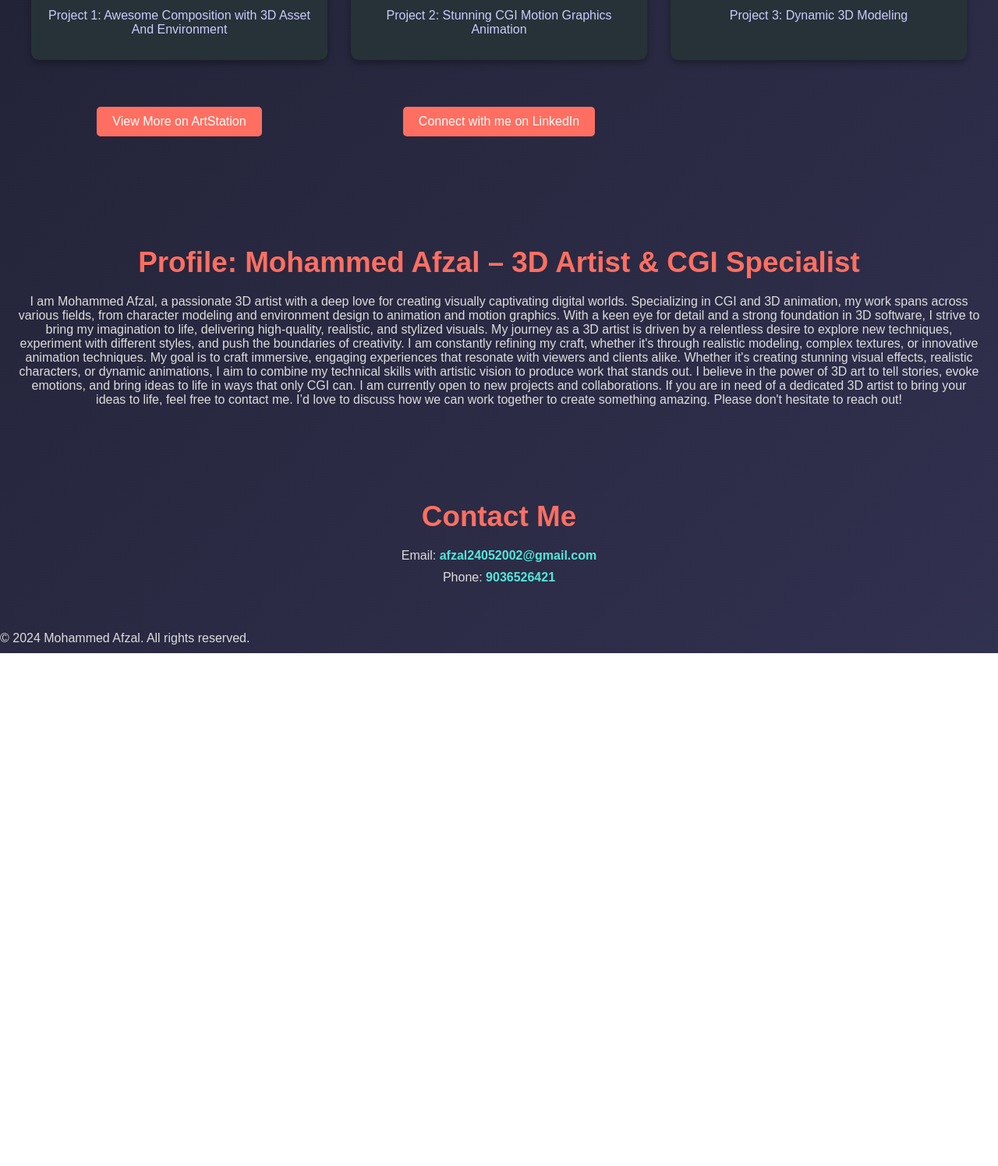
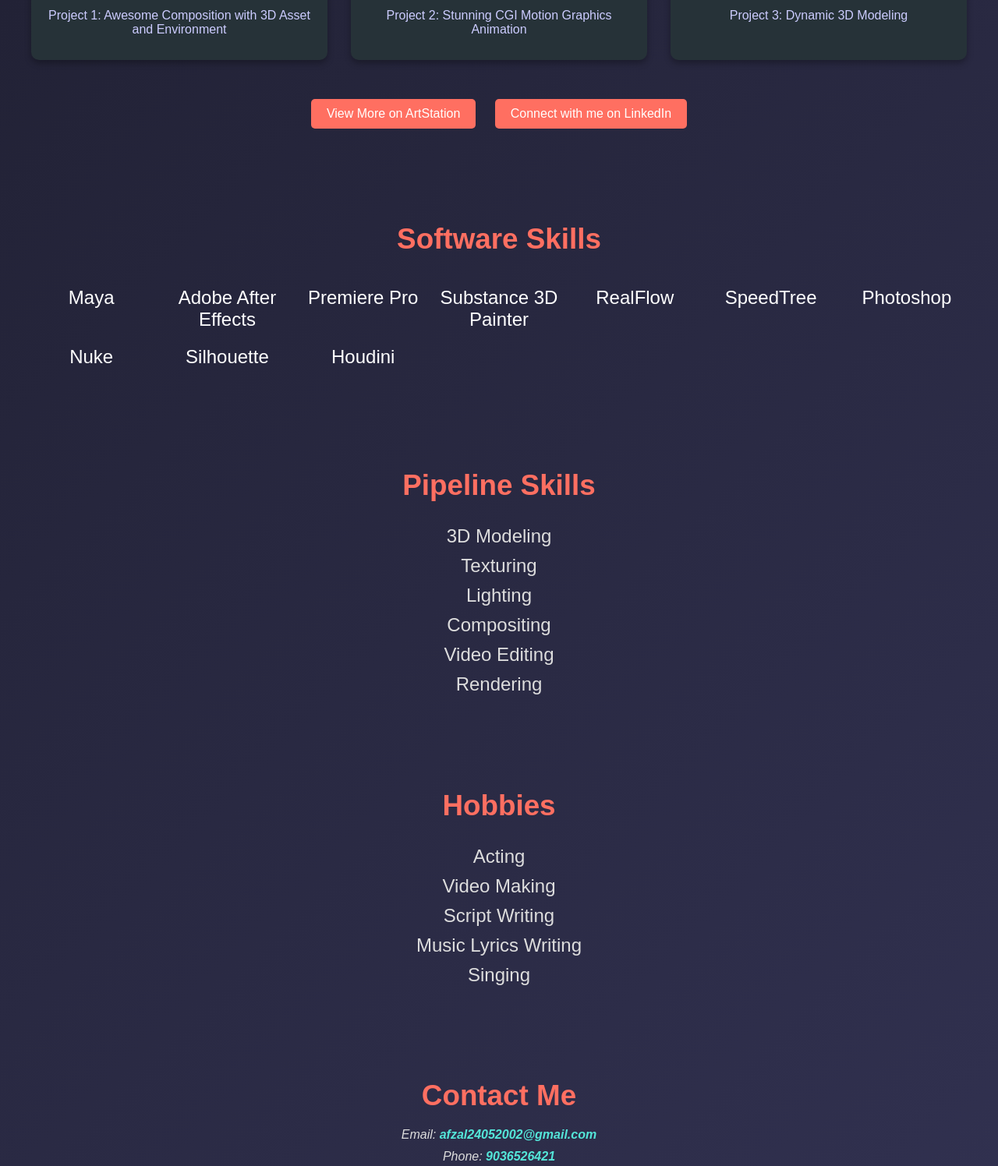
Before and after one commit to Afzal1234-online/Mohammed-Afzal-Portfolio-, a plain HTML site: page index.html in a window 1280 px wide. Shown: the part 761-2257 px from the top of the page at 78% size. Before the commit the page ends 1599 px from the top, so only its background shows below. Drawn offline with Linux system fonts and the light colour scheme.

Commit message:
Add files via upload

```diff
--- a/index.html
+++ b/index.html
@@ -3,8 +3,12 @@
 <head>
     <meta charset="UTF-8">
     <meta name="viewport" content="width=device-width, initial-scale=1.0">
+    <meta name="description" content="Mohammed Afzal's portfolio showcasing stunning 3D artwork and CGI animations. Explore my projects and get in touch for collaborations.">
+    <meta name="keywords" content="3D artist, CGI, animation, digital art, Mohammed Afzal portfolio">
+    <meta name="author" content="Mohammed Afzal">
     <title>Mohammed Afzal 3D Artist Portfolio</title>
     <link rel="stylesheet" href="styles.css">
+    <link rel="icon" href="https://upload.wikimedia.org/wikipedia/commons/a/a2/Autodesk_Maya_Logo.svg" type="image/x-icon">
 </head>
 <body>
     <header>
@@ -16,50 +20,83 @@
 
     <section class="about">
         <h2>About Me</h2>
-    <p>Hi! I’m Mohammed Afzal, a passionate 3D artist specializing in CGI visuals, animations, and digital artwork. As a fresher, I bring a fresh perspective and am eager to create high-quality, immersive experiences. Explore my work and feel free to get in touch for collaborations or inquiries!</p>
+        <p>Hi! I’m Mohammed Afzal, a passionate 3D artist specializing in CGI visuals, animations, and digital artwork. I bring a fresh perspective and am eager to create immersive experiences. Explore my work and feel free to get in touch for collaborations or inquiries!</p>
     </section>
+
     <section class="portfolio">
         <h2>Portfolio Showcase</h2>
         <div class="portfolio-grid">
             <div class="portfolio-item">
-                <iframe src="https://www.youtube.com/embed/GxHF8o9L38Y" allowfullscreen></iframe>
-                <p>Project 1: Awesome Composition with 3D Asset And Environment</p>
+                <iframe src="https://www.youtube.com/embed/GxHF8o9L38Y" title="Stunning CGI Motion Graphics Animation" allowfullscreen></iframe>
+                <p>Project 1: Awesome Composition with 3D Asset and Environment</p>
             </div>
             <div class="portfolio-item">
-                <iframe src="https://www.youtube.com/embed/HJD_oczYEpk" allowfullscreen></iframe>
+                <iframe src="https://www.youtube.com/embed/HJD_oczYEpk" title="Awesome Composition with 3D Asset and Environment" allowfullscreen></iframe>
                 <p>Project 2: Stunning CGI Motion Graphics Animation</p>
             </div>
             <div class="portfolio-item">
-                <iframe src="https://www.youtube.com/embed/YnzwXwICXF0" allowfullscreen></iframe>
+                <iframe src="https://www.youtube.com/embed/YnzwXwICXF0" title="Dynamic 3D Modeling" allowfullscreen></iframe>
                 <p>Project 3: Dynamic 3D Modeling</p>
             </div>
-<div class="portfolio-links">
-    <a href="https://www.artstation.com/artwork/y4bPLJ" target="_blank" class="portfolio-link">View More on ArtStation</a>
         </div>
         <div class="portfolio-links">
-    <a href="https://www.linkedin.com/in/mohammed-afzal-37048b332?utm_source=share&utm_campaign=share_via&utm_content=profile&utm_medium=android_app" target="_blank" class="portfolio-link">Connect with me on LinkedIn</a>
+            <a href="https://www.artstation.com/artwork/y4bPLJ" target="_blank" rel="noopener noreferrer" class="portfolio-link">View More on ArtStation</a>
+            <a href="https://www.linkedin.com/in/mohammed-afzal-37048b332" target="_blank" rel="noopener noreferrer" class="portfolio-link">Connect with me on LinkedIn</a>
         </div>
     </section>
-<section class="about">
-        <h2>Profile: Mohammed Afzal – 3D Artist & CGI Specialist</h2>
-        <p>I am Mohammed Afzal, a passionate 3D artist with a deep love for creating visually captivating digital worlds. Specializing in CGI and 3D animation, my work spans across various fields, from character modeling and environment design to animation and motion graphics. With a keen eye for detail and a strong foundation in 3D software, I strive to bring my imagination to life, delivering high-quality, realistic, and stylized visuals.
 
-My journey as a 3D artist is driven by a relentless desire to explore new techniques, experiment with different styles, and push the boundaries of creativity. I am constantly refining my craft, whether it's through realistic modeling, complex textures, or innovative animation techniques. My goal is to craft immersive, engaging experiences that resonate with viewers and clients alike.
+    <section class="skills">
+        <h2>Software Skills</h2>
+        <div class="skills-grid">
+            <div class="skill-item">Maya</div>
+            <div class="skill-item">Adobe After Effects</div>
+            <div class="skill-item">Premiere Pro</div>
+            <div class="skill-item">Substance 3D Painter</div>
+            <div class="skill-item">RealFlow</div>
+            <div class="skill-item">SpeedTree</div>
+            <div class="skill-item">Photoshop</div>
+            <div class="skill-item">Nuke</div>
+            <div class="skill-item">Silhouette</div>
+            <div class="skill-item">Houdini</div>
+        </div>
+    </section>
 
-Whether it's creating stunning visual effects, realistic characters, or dynamic animations, I aim to combine my technical skills with artistic vision to produce work that stands out. I believe in the power of 3D art to tell stories, evoke emotions, and bring ideas to life in ways that only CGI can.
+    <section class="pipeline-skills">
+        <h2>Pipeline Skills</h2>
+        <div class="pipeline-skills-list">
+            <p>3D Modeling</p>
+            <p>Texturing</p>
+            <p>Lighting</p>
+            <p>Compositing</p>
+            <p>Video Editing</p>
+            <p>Rendering</p>
+        </div>
+    </section>
 
-I am currently open to new projects and collaborations. If you are in need of a dedicated 3D artist to bring your ideas to life, feel free to contact me. I’d love to discuss how we can work together to create something amazing. Please don't hesitate to reach out!</p>
+    <section class="hobbies">
+        <h2>Hobbies</h2>
+        <div class="hobbies-list">
+            <p>Acting</p>
+            <p>Video Making</p>
+            <p>Script Writing</p>
+            <p>Music Lyrics Writing</p>
+            <p>Singing</p>
+        </div>
     </section>
 
     <section class="contact">
         <h2>Contact Me</h2>
+        <address>
             <p>Email: <a href="mailto:afzal24052002@gmail.com" class="contact-link">afzal24052002@gmail.com</a></p>
             <p>Phone: <a href="tel:9036526421" class="contact-link">9036526421</a></p>
+        </address>
     </section>
+
     <footer>
         <p>© 2024 Mohammed Afzal. All rights reserved.</p>
     </footer>
 
+    <button id="back-to-top">↑</button>
     <script src="script.js"></script>
 </body>
 </html>
```
Lines whose indentation alone changed are shown as unchanged.
